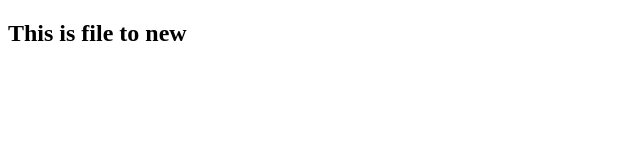
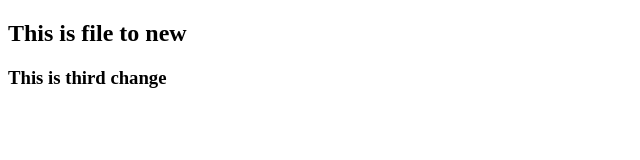
Before and after one commit to shaninishad1999/Java-Code-Files, a plain HTML site: page index.html in a window 1280 px wide. Shown: the whole page, without its empty margins (0-640 px from the left). Drawn offline with Linux system fonts and the light colour scheme.

Commit message:
this is new third

```diff
--- a/index.html
+++ b/index.html
@@ -7,5 +7,7 @@
 </head>
 <body>
     <h2>This is file  to new</h2>
+
+    <h3>This is third change</h3>
 </body>
 </html>
```
